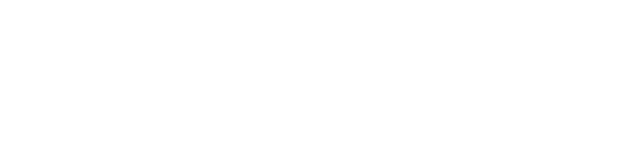
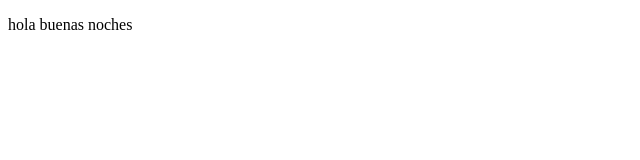
Before and after one commit to Hajime233/test122, a plain HTML site: page curso practica/index.html in a window 1280 px wide. Shown: the whole page, without its empty margins (0-640 px from the left). Drawn offline with Linux system fonts and the light colour scheme.

Commit message:
agrego parrafo

```diff
--- a/curso practica/index.html
+++ b/curso practica/index.html
@@ -6,6 +6,6 @@
     <title>Document</title>
 </head>
 <body>
-
+    <p>hola buenas noches</p>
 </body>
 </html>
```
